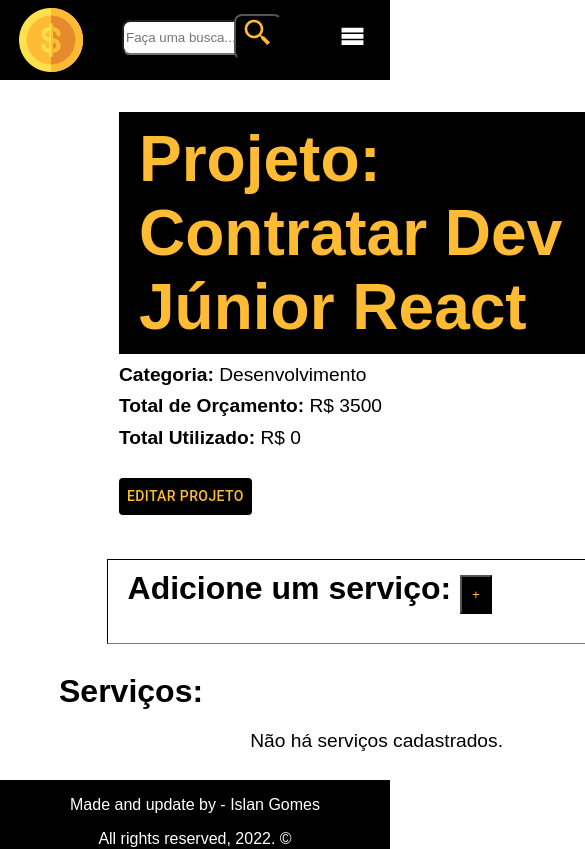
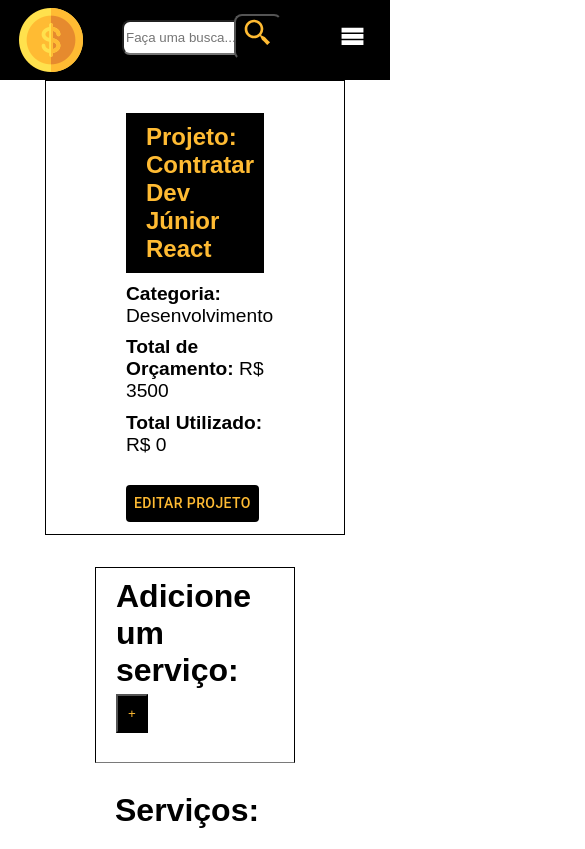
Before and after one commit to Lanmgomez/CRUD-React-from-You-Tube-MB, a React (Vite) app: page /projects/1 in a window 390 px wide. Shown: the top 849 px of the page, 585 px wide, since content can reach past the window. Built offline with nearby package versions, Linux system fonts and the light colour scheme; data requests are answered from the project's data file.

Commit message:
enviando atualizações finais 17/01/2023

```diff
--- a/src/pages/Edit_Project_page/EditProjectPage.sass
+++ b/src/pages/Edit_Project_page/EditProjectPage.sass
@@ -5,7 +5,7 @@
 
     .project-edit-card2
         padding: 2em 5em
-        width: 100%
+        position: relative
 
     .editMessageSucess
         width: 195px
@@ -80,3 +80,22 @@
         justify-content: center
         flex-wrap: wrap
         width: 80vh
+
+@media (max-width: 900px)
+    .project-edit-card
+        background-color: #fff
+
+        .project-edit-card2
+            border: 1px solid
+            width: 300px
+
+        .title
+            font-size: 1.5em
+
+        .service-form-container
+            width: 200px
+
+        .services
+            width: 200px
+            display: flex
+            flex-direction: column
```
